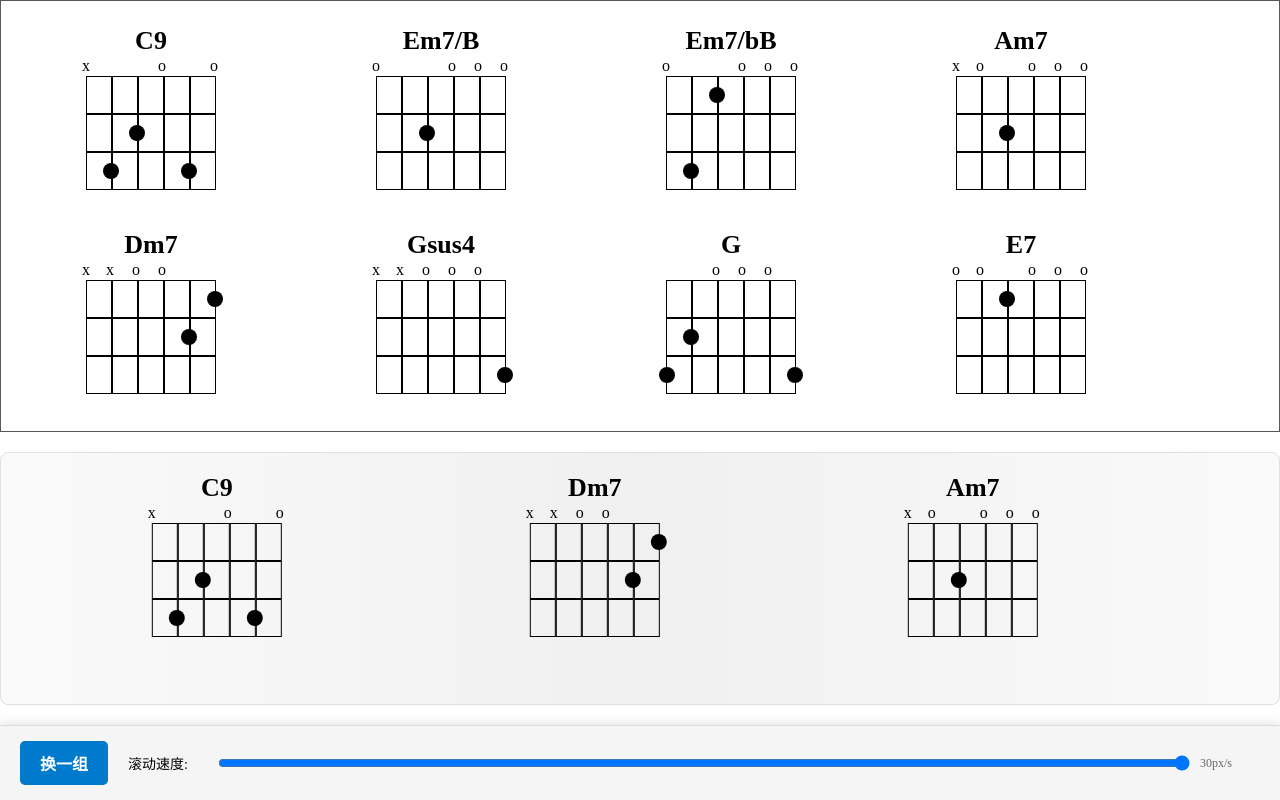
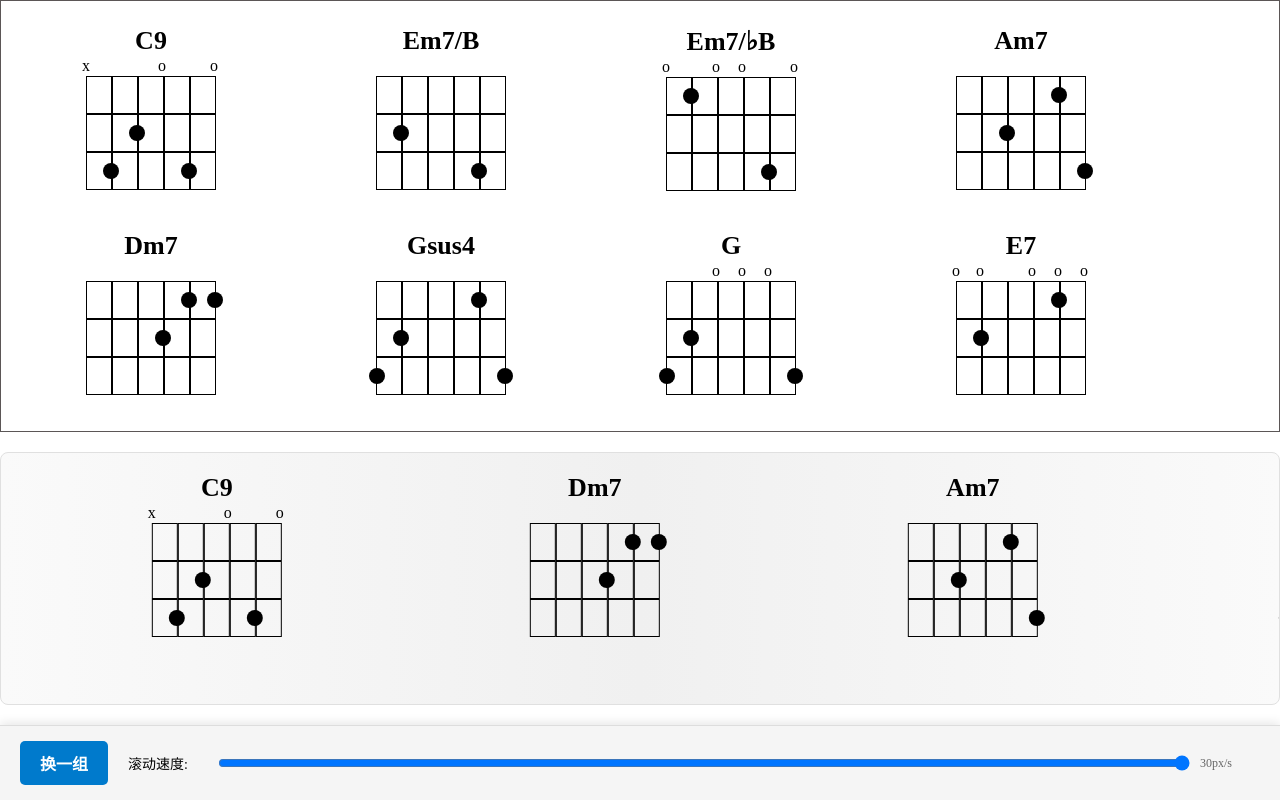
Before and after one commit to qirong77/guiiter-chords, a React (Vite) app: page / in a window 1280 px wide. Built offline with nearby package versions, Linux system fonts and the light colour scheme.

Commit message:
feat: 功能开发 ✨

```diff
--- a/src/chords/song1.ts
+++ b/src/chords/song1.ts
@@ -9,50 +9,56 @@ export const chords_song1: ChordData[] = [
             [2, 4],
             [3, 2],
             [3, 5],
-
+            [4, 2],
         ],
     },
     {
         title: "Em7/B",
         xMarks: [],
-        oMarks: [6, 3, 2, 1],
+        oMarks: [],
         strings: [
-            [2, 4], // 第2品第4弦
-            [4, 5], // 第4品第5弦
+            [2, 5],
+            [3, 2],
         ],
     },
     {
-        title: "Em7/bB",
+        title: "Em7/♭B",
         xMarks: [],
-        oMarks: [6, 3, 2, 1],
+        oMarks: [6, 4, 3, 1],
         strings: [
-            [1, 4], // 第1品第4弦
-            [3, 5], // 第3品第5弦
+            [1, 5],
+            [3, 2],
         ],
     },
     {
         title: "Am7",
-        xMarks: [6],
-        oMarks: [5, 3, 2, 1],
+        xMarks: [],
+        oMarks: [],
         strings: [
-            [2, 4], // 第2品第4弦
+            [1, 2],
+            [2, 4],
+            [3, 1],
         ],
     },
     {
         title: "Dm7",
-        xMarks: [5, 6],
-        oMarks: [4, 3],
+        xMarks: [],
+        oMarks: [],
         strings: [
-            [1, 1], // 第1品第1弦
-            [2, 2], // 第2品第2弦
+            [1, 1],
+            [1, 2],
+            [2, 3],
         ],
     },
     {
         title: "Gsus4",
-        xMarks: [6, 5],
-        oMarks: [4, 3, 2],
+        xMarks: [],
+        oMarks: [],
         strings: [
-            [3, 1], // 第3品第1弦
+            [3, 6],
+            [3, 1],
+            [2, 5],
+            [1, 2],
         ],
     },
     {
@@ -60,9 +66,9 @@ export const chords_song1: ChordData[] = [
         oMarks: [2, 3, 4],
         xMarks: [],
         strings: [
-            [2, 5], // 第2品第5弦
-            [3, 6], // 第3品第6弦
-            [3, 1], // 第3品第1弦
+            [2, 5],
+            [3, 6],
+            [3, 1],
         ],
     },
     {
@@ -70,7 +76,8 @@ export const chords_song1: ChordData[] = [
         xMarks: [],
         oMarks: [6, 5, 3, 2, 1],
         strings: [
-            [1, 4], // 第1品第4弦
+            [1, 2],
+            [2, 5],
         ],
     },
 ];
```
